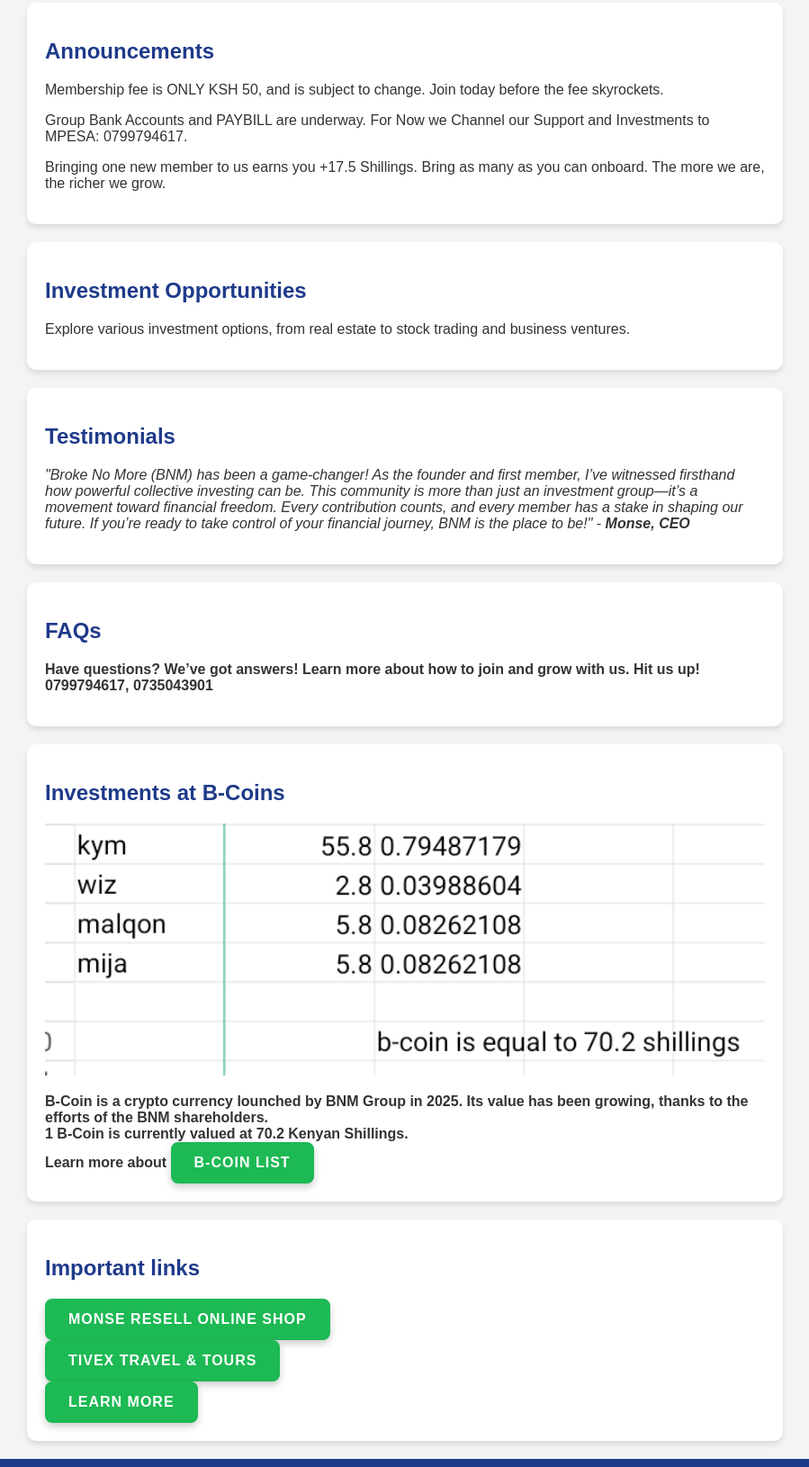
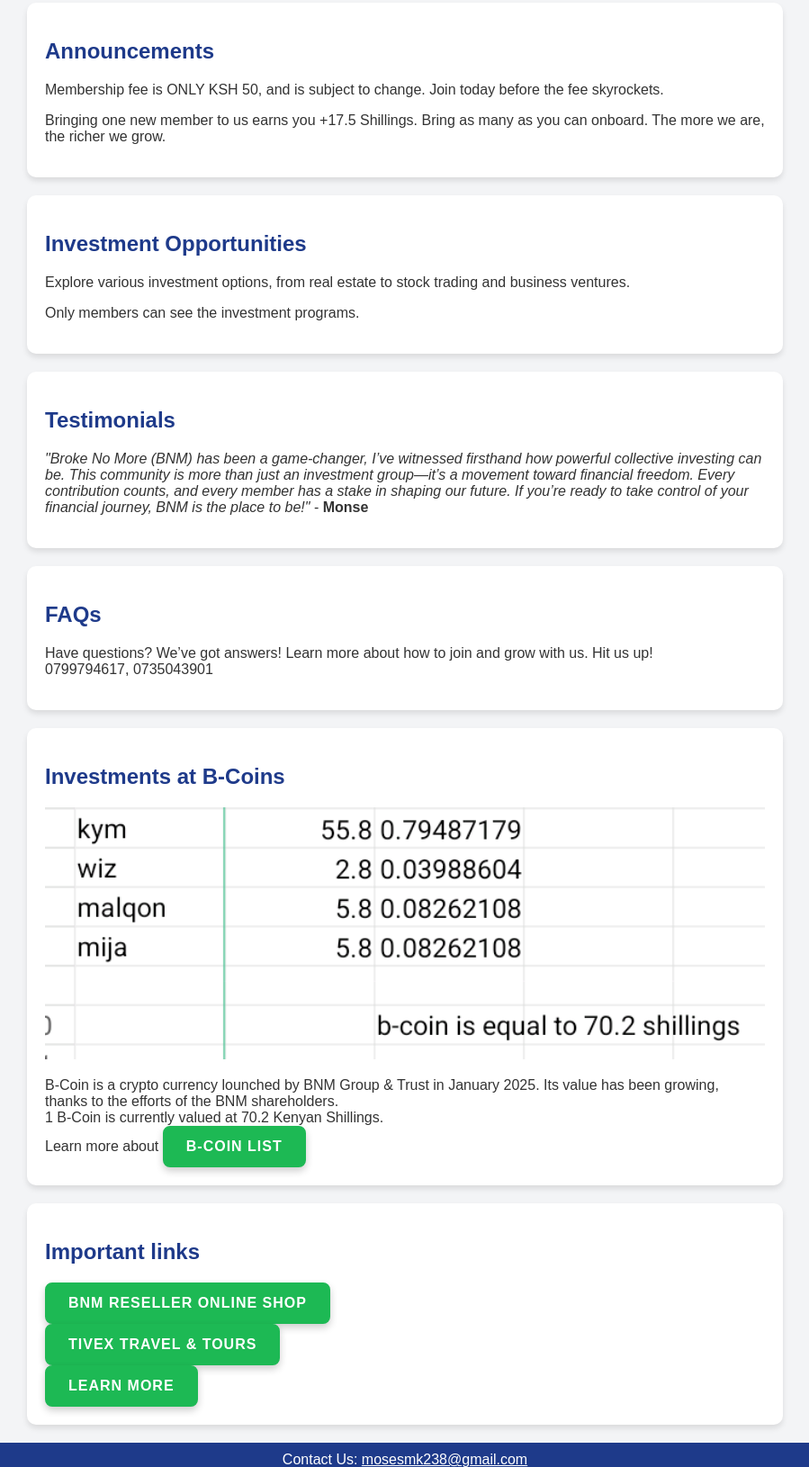
Before and after one commit to mon2e/bnm, a plain HTML site: page index.html in a window 1280 px wide. Shown: the part 1170-2800 px from the top of the page at 90% size, without its empty margins (190-1089 px from the left). Drawn offline with Linux system fonts and the light colour scheme.

Commit message:
Update index.html

```diff
--- a/index.html
+++ b/index.html
@@ -133,7 +133,7 @@
 <body>
     <header>Broke No More (BNM) - Your Path to Financial Freedom</header>
 	<div class="bnm-logo-container">
-    <img src="bnmlogo.jpg" alt="BNM Logo" class="bnm-logo">
+    <img src="bnmlogo.JPG" alt="BNM Logo" class="bnm-logo">
 </div>
 
     <div class="container">
@@ -145,7 +145,7 @@
 	<div class="carousel">
     <div class="carousel-images">
         <img src="bnmlogo.jpg" class="carousel-img">
-        <img src="bnmlogo3.jpg" class="carousel-img">
+        <img src="bnmlogo3.JPG" class="carousel-img">
         <img src="bnmlogo2.webp" class="carousel-img">
     </div>
 </div>
@@ -158,27 +158,32 @@
             <li>Profits are shared based on contribution percentages.</li>
             <li>Members have a say in investment decisions.</li>
         </ul>
-	    <p>Join our <a href="https://chat.whatsapp.com/BhuOXCA9Ha8CsCvZ0H4GYB" class="bnm-button">whatsapp group chat</a> </p>
+		<p>Join our <a href="https://chat.whatsapp.com/BhuOXCA9Ha8CsCvZ0H4GYB" class="bnm-button">whatsapp group chat</a> </p>
     </div>
-
 	</div>
 
 	    <div class="container">
 			<h2>Announcements</h2>
 			<p>Membership fee is ONLY KSH 50, and is subject to change. Join today before the fee skyrockets.</p>
-			<p>Group Bank Accounts and PAYBILL are underway. For Now we Channel our Support and Investments to MPESA: 0799794617.</p>
+
 
 			<p>Bringing one new member to us earns you +17.5 Shillings. Bring as many as you can onboard. The more we are, the richer we grow.</p>
 		</div>
 
+
+
     <div class="container">
         <h2>Investment Opportunities</h2>
         <p>Explore various investment options, from real estate to stock trading and business ventures.</p>
+		<p>Only members can see the investment programs.
     </div>
 
     <div class="container">
         <h2>Testimonials</h2>
-        <p><em>"Broke No More (BNM) has been a game-changer! As the founder and first member, I’ve witnessed firsthand how powerful collective investing can be. This community is more than just an investment group—it’s a movement toward financial freedom. Every contribution counts, and every member has a stake in shaping our future. If you’re ready to take control of your financial journey, BNM is the place to be!" - <b>Monse, CEO<b></em></p>
+        <p><em>"Broke No More (BNM) has been a game-changer, I’ve witnessed firsthand
+			how powerful collective investing can be. This community is more than just an investment group—it’s a movement
+			toward financial freedom. Every contribution counts, and every member has a stake in shaping our future.
+		If you’re ready to take control of your financial journey, BNM is the place to be!" </em>- <b>Monse</B></p>
     </div>
 
     <div class="container">
@@ -189,16 +194,17 @@
 	<div class="container">
         <h2>Investments at B-Coins</h2>
         <p><img src="bcoin.png" width="100%"></p>
-		B-Coin is a crypto currency lounched by BNM Group in 2025. Its value has been growing, thanks to the efforts of the BNM shareholders. <br>1 B-Coin is currently valued at 70.2 Kenyan Shillings. <br>Learn more about <a href="https://moseskaberia.github.io/reseller/" class="bnm-button">B-Coin List</a><br>
+		B-Coin is a crypto currency lounched by BNM Group & Trust in January 2025. Its value has been growing, thanks to the
+		efforts of the BNM shareholders. <br>1 B-Coin is currently valued at 70.2 Kenyan Shillings.<br>Learn more about <a href="" class="bnm-button">B-Coin List</a><br>
     </div>
+
 	<div class="container">
         <h2>Important links</h2>
 
-        <a href="https://mon2e.github.io/reseller/" class="bnm-button">Monse Resell Online Shop</a><br>
-	<a href="https://mon2e.github.io/tivex/" class="bnm-button">Tivex Travel & Tours</a><br>
-        <a href="https://mon2e.github.io/moses/" class="bnm-button">Learn More</a>
-
-    </div>
+        <a href="https://moseskaberia.github.io/reseller/" class="bnm-button">BNM Reseller Online Shop</a><br>
+		<a href="https://moseskaberia.github.io/tivex/" class="bnm-button">Tivex Travel & Tours</a><br>
+        <a href="https://moseskaberia.github.io/moses/" class="bnm-button">Learn More</a>
+	</Div>
 
     <footer>
         Contact Us: <a href="">mosesmk238@gmail.com</a>
```
